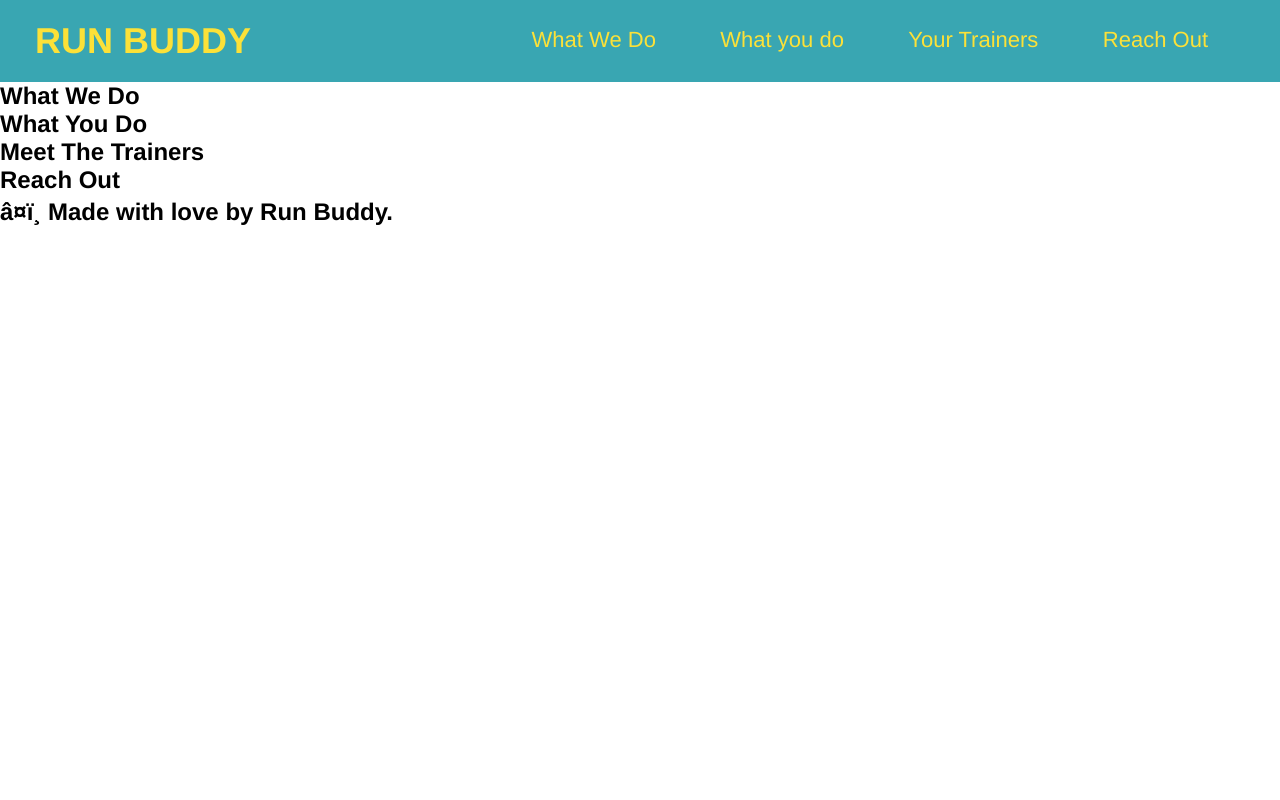
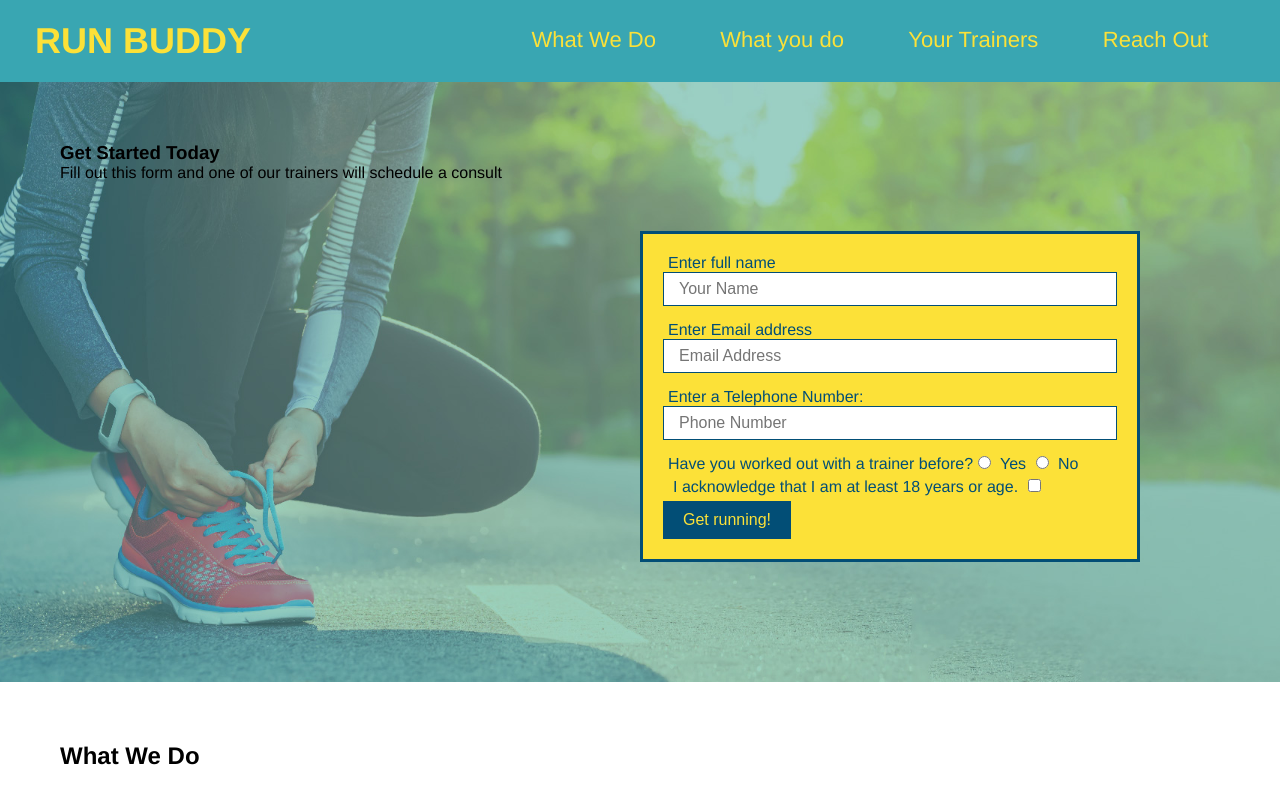
Before and after one commit to kelsey6166/run-buddy, a plain HTML site: page index.html in a window 1280 px wide. Shown: the top 800 px of the page. Drawn offline with Linux system fonts and the light colour scheme.

Commit message:
end of hero section

```diff
--- a/index.html
+++ b/index.html
@@ -34,10 +34,42 @@
 
 
     <!--hero/jumbotron-->
-    <section>
+    <section class="hero">
+        <div>
+            <h3>Get Started Today</h3>
+            <p>Fill out this form and one of our trainers will schedule a consult</p>
+    <!--Add form elemennt -->
+    <form>
+        <div class="hero-form">
+       <label for="name">Enter full name</label>
+       <input type="text" placeholder="Your Name" name="name" id="name" class="form-input"/>
 
+       <label for="Email">Enter Email address</label>
+       <input type="email" placeholder="Email Address" name="email" id="email" class="form-input"/>
+
+       <label for="Phone">Enter a Telephone Number: </label>
+       <input type="tel" placeholder="Phone Number" name="phone" id="phone" class="form-input"/>
+
+       <p>
+           Have you worked out with a trainer before?
+            <input type="radio" name="trainer-confirm" id="trainer-yes"/>
+            <label for="trainer-yes">Yes</label>
+            <input type="radio" name="trainer-confirm" id="trainer-no"/>
+            <label for="trainer-no">No</form>
+       </p>
+       <p>
+           <label for="checkbox" >
+            I acknowledge that I am at least 18 years or age.
+           </label>
+           <input type="checkbox" name="age-confirm" id="checkbox" />
+       </p>
+       <button type="submit">
+           Get running!
+       </button>
+    </form>
+        </div>
     </section>
-
+<!--end hero -->
 
     <!--"What we do" section-->
     <section>
@@ -62,6 +94,10 @@
     <!--Footer-->
     <footer>
         <h2>❤️ Made with love by Run Buddy.</h2>
+    <div>
+        <a href="#">Read Our Privacy Policy</a><br />
+        &copy; 2019 un Buddy, Inc.
+    </div>
     </footer>
     </body>
 </html>
--- a/style.css
+++ b/style.css
@@ -1,6 +1,7 @@
 * {
   margin: 0;
   padding: 0;
+  box-sizing: border-box;
 }
 body {
   /* more on this crazy alphanumerical value in a minute! */
@@ -36,3 +37,71 @@ header nav ul li a{
   font-weight: lighter;
   font-size: 22px;
 }
+footer {
+  background: #fce138;
+  width: 100%;
+  padding: 40px; 35px;
+}
+footer h2 {
+  display: inline;
+  color: #024e76;
+  font-size: 30px;
+  margin: 0;
+}
+footer div {
+  float: right;
+  line-height: 1.5;
+  text-align: right;
+}
+footer a {
+  color: #024e76;
+}
+section {
+  padding: 60px;
+}
+/* Hero Style Start */
+.hero {
+  background-image: url("../run-buddy/images1/hero-bg.jpg");
+  height: 600px;
+  background-size: cover;
+  background-position: center;
+  position: relative;
+}
+
+.hero-form {
+  border: 3px solid #024e76;
+  background-color: #fce138;
+  padding: 20px;
+  width: 500px;
+  color: #024e76;
+  position: absolute;
+  bottom: 120px;
+  right: 140px;
+}
+.hero-form h3 {
+  font-size: 24px;
+  margin: 0;
+}
+.hero-form p {
+  margin: 5px; 0 15px 0;
+}
+.form-input {
+  border: 1px solid #024e76;
+  display: block;
+  padding: 7px 15px;
+  font-size: 16px;
+  color: #024e76;
+  width: 100%;
+  margin-bottom: 15px;
+}
+.hero-form label {
+  margin: 0 5px;
+}
+.hero-form button {
+  color: #fce138;
+  background-color: #024e76;
+  border: none;
+  padding: 10px 20px;
+  font-size: 16px;
+}
+/*hero styles end*/
```
Also changed, not shown: images1/hero-bg.jpg (added).
